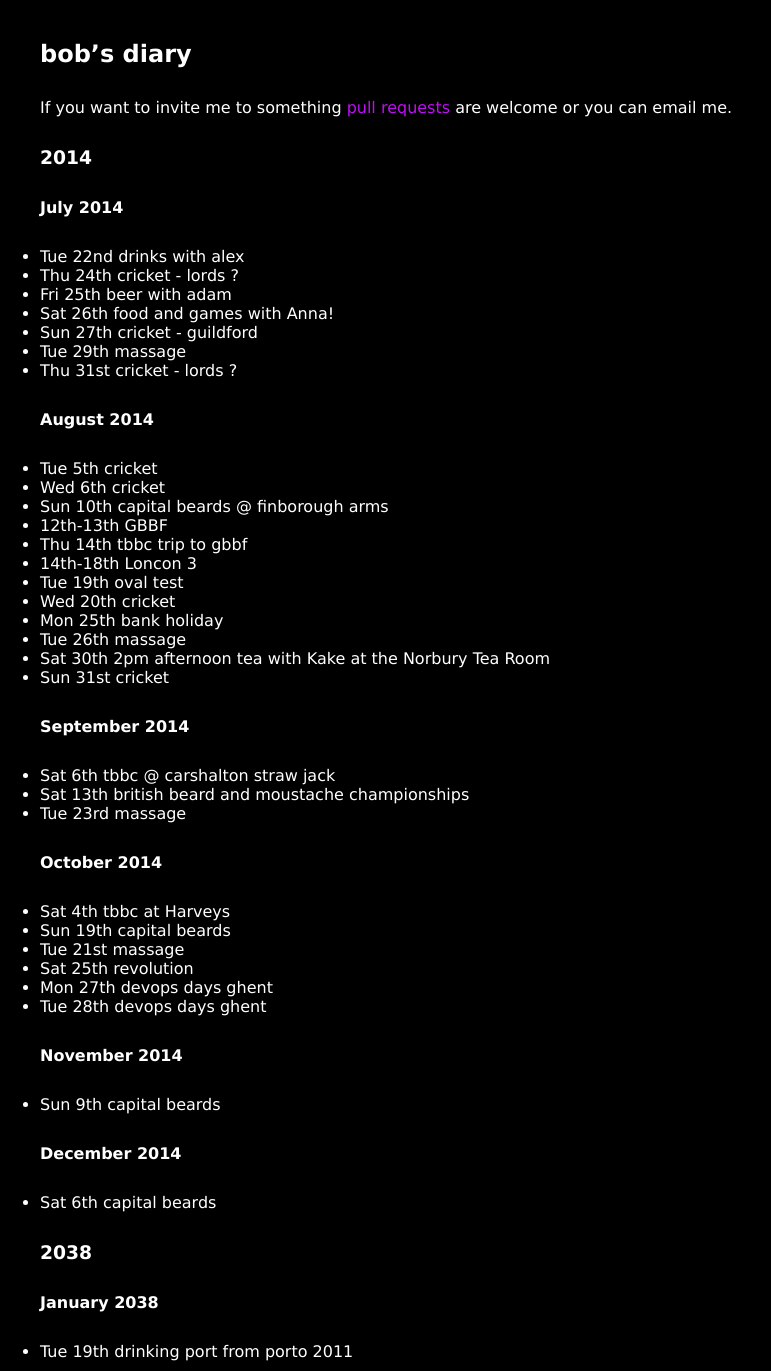
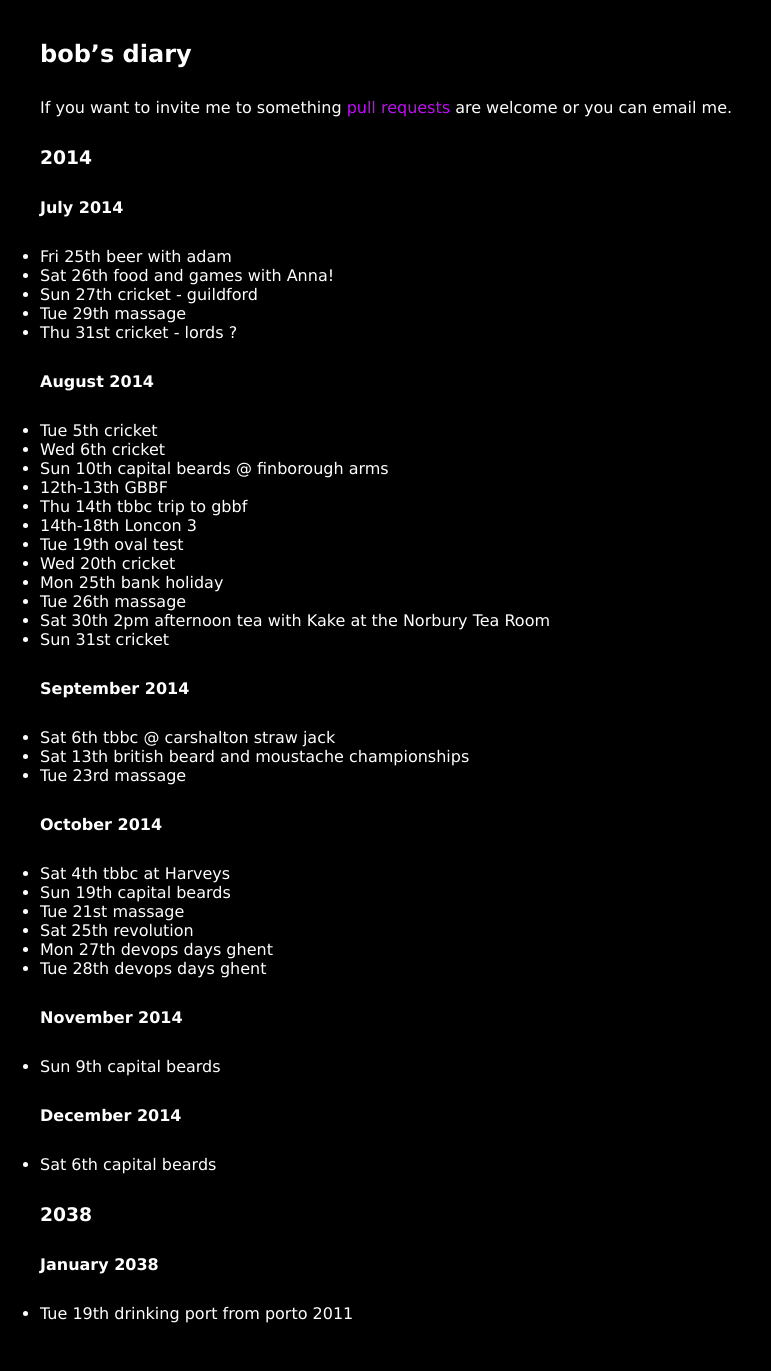
Before and after one commit to rjw1/randomness.org.uk, a Jekyll site: the page built from diary/index.md, in a window 1280 px wide. Shown: the whole page, without its empty margins (0-771 px from the left). Built offline with Jekyll 4.4.1, drawn with Linux system fonts in a browser that asks for light colours; Markdown is read by kramdown in place of the engine named in the settings; after the commit the page ends 1333 px from its top, so only the background shows below that.

Commit message:
time passed yet again
pesky time

```diff
--- a/diary/index.md
+++ b/diary/index.md
@@ -11,8 +11,6 @@ are welcome or you can email me.
 
 #### July 2014 ####
 
-* Tue 22nd drinks with alex
-* Thu 24th cricket - lords ?
 * Fri 25th beer with adam
 * Sat 26th food and games with Anna!
 * Sun 27th cricket - guildford
```
